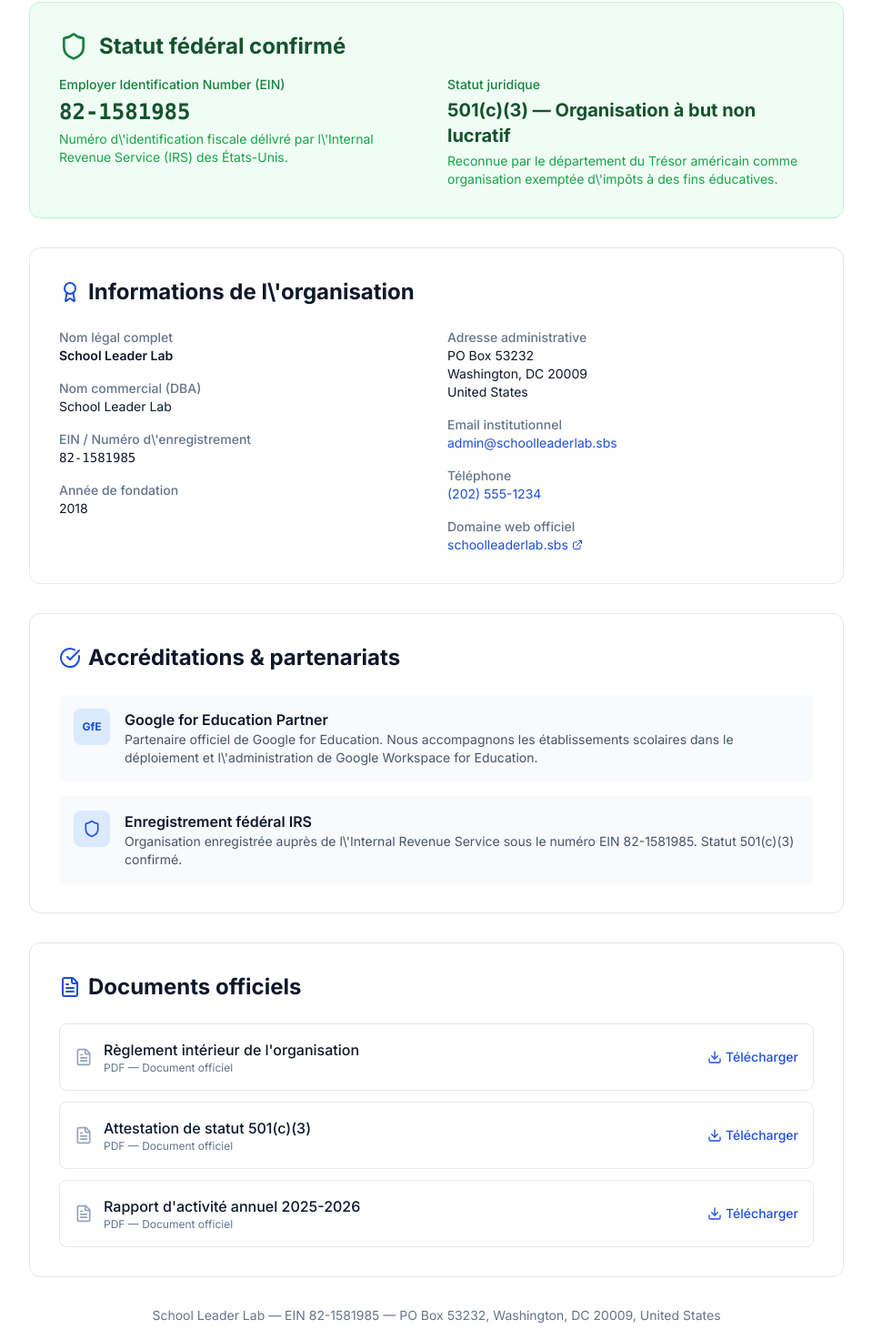
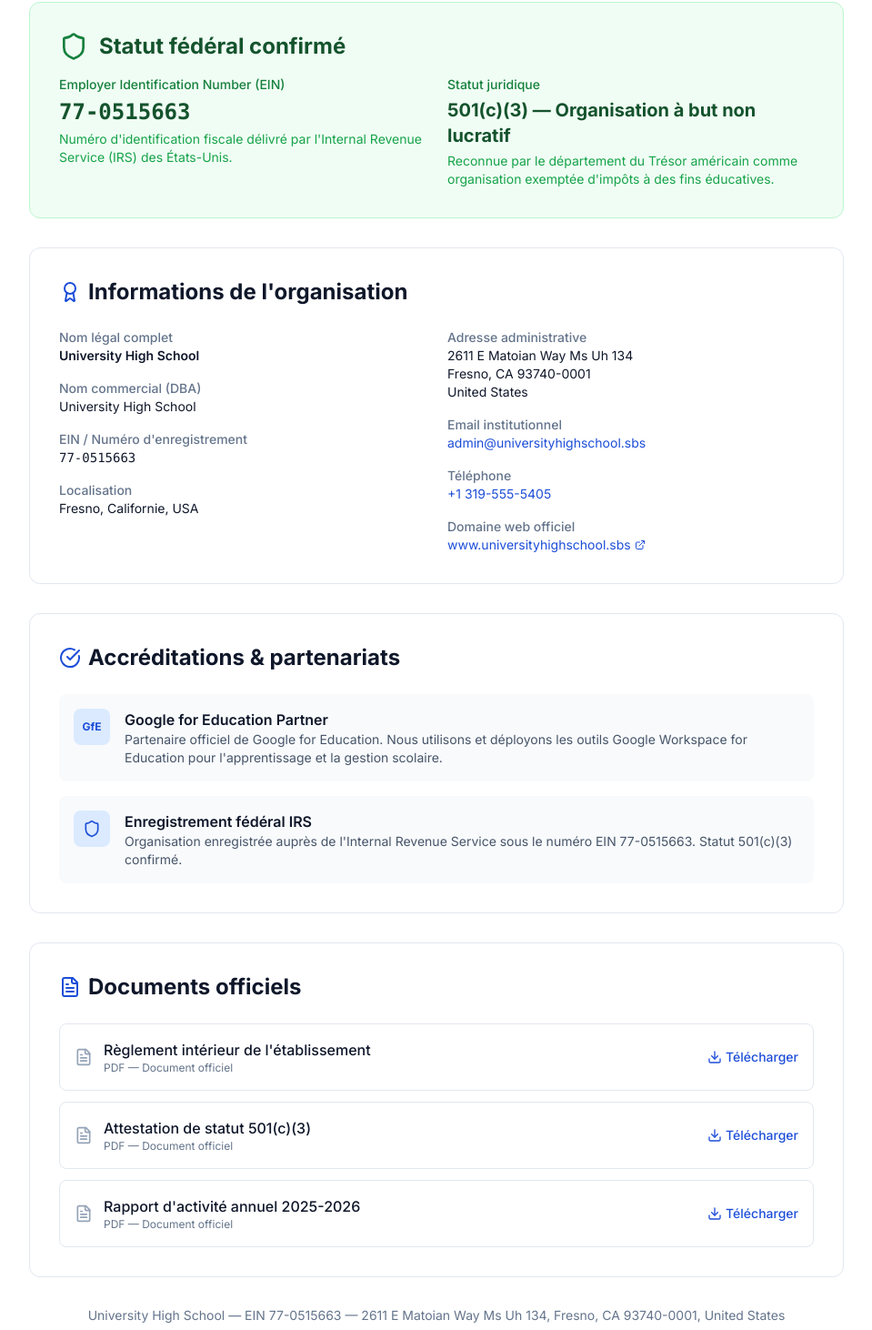
Before and after one commit to irmafiguero199/schoolleaderlab.sbs, a React (Vite) app: page /accreditation in a window 1280 px wide. Shown: the part 438-1900 px from the top of the page at 91% size, without its empty margins (160-1119 px from the left). Built offline with nearby package versions, Linux system fonts and the light colour scheme.

Commit message:
Update Accreditation page for University High School

```diff
--- a/src/pages/Accreditation.jsx
+++ b/src/pages/Accreditation.jsx
@@ -5,13 +5,13 @@
   return (
     <>
       <Helmet>
-        <title>Agrément officiel & Statut légal — School Leader Lab</title>
-        <meta name="description" content="Vérifiez le statut officiel de School Leader Lab. EIN fédéral 82-1581985. Organisation 501(c)(3) enregistrée à Washington, DC. Agrément Google for Education Partner." />
+        <title>Agrément officiel & Statut légal — University High School</title>
+        <meta name="description" content="Vérifiez le statut officiel de University High School. EIN fédéral 77-0515663. Organisation 501(c)(3) enregistrée à Fresno, CA. Agrément Google for Education Partner." />
       </Helmet>
       <div className="bg-primary-900 text-white py-16">
         <div className="container-main px-4 text-center">
           <h1 className="text-4xl md:text-5xl font-bold mb-4">Agrément officiel & Statut légal</h1>
-          <p className="text-primary-100 text-lg max-w-2xl mx-auto">Toutes les informations certifiant le statut officiel et l\'agrément de School Leader Lab.</p>
+          <p className="text-primary-100 text-lg max-w-2xl mx-auto">Toutes les informations certifiant le statut officiel et l'agrément de University High School.</p>
         </div>
       </div>
       <section className="section-padding bg-white">
@@ -22,30 +22,30 @@
               <div className="grid md:grid-cols-2 gap-6">
                 <div>
                   <p className="text-sm text-green-700 font-medium mb-1">Employer Identification Number (EIN)</p>
-                  <p className="text-2xl font-mono font-bold text-green-900">82-1581985</p>
-                  <p className="text-sm text-green-600 mt-1">Numéro d\'identification fiscale délivré par l\'Internal Revenue Service (IRS) des États-Unis.</p>
+                  <p className="text-2xl font-mono font-bold text-green-900">77-0515663</p>
+                  <p className="text-sm text-green-600 mt-1">Numéro d'identification fiscale délivré par l'Internal Revenue Service (IRS) des États-Unis.</p>
                 </div>
                 <div>
                   <p className="text-sm text-green-700 font-medium mb-1">Statut juridique</p>
                   <p className="text-xl font-bold text-green-900">501(c)(3) — Organisation à but non lucratif</p>
-                  <p className="text-sm text-green-600 mt-1">Reconnue par le département du Trésor américain comme organisation exemptée d\'impôts à des fins éducatives.</p>
+                  <p className="text-sm text-green-600 mt-1">Reconnue par le département du Trésor américain comme organisation exemptée d'impôts à des fins éducatives.</p>
                 </div>
               </div>
             </div>
             <div className="bg-white border border-slate-200 rounded-xl p-8 mb-8">
-              <h2 className="text-2xl font-bold text-slate-900 mb-6 flex items-center gap-2"><Award className="w-6 h-6 text-primary-700" />Informations de l\'organisation</h2>
+              <h2 className="text-2xl font-bold text-slate-900 mb-6 flex items-center gap-2"><Award className="w-6 h-6 text-primary-700" />Informations de l'organisation</h2>
               <div className="grid md:grid-cols-2 gap-6 text-sm">
                 <div className="space-y-4">
-                  <div><p className="font-medium text-slate-500">Nom légal complet</p><p className="text-slate-900 font-semibold">School Leader Lab</p></div>
-                  <div><p className="font-medium text-slate-500">Nom commercial (DBA)</p><p className="text-slate-900">School Leader Lab</p></div>
-                  <div><p className="font-medium text-slate-500">EIN / Numéro d\'enregistrement</p><p className="text-slate-900 font-mono">82-1581985</p></div>
-                  <div><p className="font-medium text-slate-500">Année de fondation</p><p className="text-slate-900">2018</p></div>
+                  <div><p className="font-medium text-slate-500">Nom légal complet</p><p className="text-slate-900 font-semibold">University High School</p></div>
+                  <div><p className="font-medium text-slate-500">Nom commercial (DBA)</p><p className="text-slate-900">University High School</p></div>
+                  <div><p className="font-medium text-slate-500">EIN / Numéro d'enregistrement</p><p className="text-slate-900 font-mono">77-0515663</p></div>
+                  <div><p className="font-medium text-slate-500">Localisation</p><p className="text-slate-900">Fresno, Californie, USA</p></div>
                 </div>
                 <div className="space-y-4">
-                  <div><p className="font-medium text-slate-500">Adresse administrative</p><p className="text-slate-900">PO Box 53232<br />Washington, DC 20009<br />United States</p></div>
-                  <div><p className="font-medium text-slate-500">Email institutionnel</p><a href="mailto:admin@schoolleaderlab.sbs" className="text-primary-700 hover:underline">admin@schoolleaderlab.sbs</a></div>
-                  <div><p className="font-medium text-slate-500">Téléphone</p><a href="tel:+12025551234" className="text-primary-700 hover:underline">(202) 555-1234</a></div>
-                  <div><p className="font-medium text-slate-500">Domaine web officiel</p><a href="https://schoolleaderlab.sbs" className="text-primary-700 hover:underline inline-flex items-center gap-1">schoolleaderlab.sbs <ExternalLink className="w-3 h-3" /></a></div>
+                  <div><p className="font-medium text-slate-500">Adresse administrative</p><p className="text-slate-900">2611 E Matoian Way Ms Uh 134<br />Fresno, CA 93740-0001<br />United States</p></div>
+                  <div><p className="font-medium text-slate-500">Email institutionnel</p><a href="mailto:admin@universityhighschool.sbs" className="text-primary-700 hover:underline">admin@universityhighschool.sbs</a></div>
+                  <div><p className="font-medium text-slate-500">Téléphone</p><a href="tel:+13195555405" className="text-primary-700 hover:underline">+1 319-555-5405</a></div>
+                  <div><p className="font-medium text-slate-500">Domaine web officiel</p><a href="https://www.universityhighschool.sbs" className="text-primary-700 hover:underline inline-flex items-center gap-1">www.universityhighschool.sbs <ExternalLink className="w-3 h-3" /></a></div>
                 </div>
               </div>
             </div>
@@ -54,18 +54,18 @@
               <div className="space-y-4">
                 <div className="flex items-start gap-4 p-4 bg-slate-50 rounded-lg">
                   <div className="w-10 h-10 bg-blue-100 rounded-lg flex items-center justify-center shrink-0"><span className="text-blue-700 font-bold text-xs">GfE</span></div>
-                  <div><h3 className="font-semibold text-slate-900">Google for Education Partner</h3><p className="text-sm text-slate-600">Partenaire officiel de Google for Education. Nous accompagnons les établissements scolaires dans le déploiement et l\'administration de Google Workspace for Education.</p></div>
+                  <div><h3 className="font-semibold text-slate-900">Google for Education Partner</h3><p className="text-sm text-slate-600">Partenaire officiel de Google for Education. Nous utilisons et déployons les outils Google Workspace for Education pour l'apprentissage et la gestion scolaire.</p></div>
                 </div>
                 <div className="flex items-start gap-4 p-4 bg-slate-50 rounded-lg">
                   <div className="w-10 h-10 bg-primary-100 rounded-lg flex items-center justify-center shrink-0"><Shield className="w-5 h-5 text-primary-700" /></div>
-                  <div><h3 className="font-semibold text-slate-900">Enregistrement fédéral IRS</h3><p className="text-sm text-slate-600">Organisation enregistrée auprès de l\'Internal Revenue Service sous le numéro EIN 82-1581985. Statut 501(c)(3) confirmé.</p></div>
+                  <div><h3 className="font-semibold text-slate-900">Enregistrement fédéral IRS</h3><p className="text-sm text-slate-600">Organisation enregistrée auprès de l'Internal Revenue Service sous le numéro EIN 77-0515663. Statut 501(c)(3) confirmé.</p></div>
                 </div>
               </div>
             </div>
             <div className="bg-white border border-slate-200 rounded-xl p-8">
               <h2 className="text-2xl font-bold text-slate-900 mb-6 flex items-center gap-2"><FileText className="w-6 h-6 text-primary-700" />Documents officiels</h2>
               <div className="space-y-3">
-                {['Règlement intérieur de l\'organisation','Attestation de statut 501(c)(3)','Rapport d\'activité annuel 2025-2026'].map((doc,i) => (
+                {['Règlement intérieur de l\'établissement','Attestation de statut 501(c)(3)','Rapport d\'activité annuel 2025-2026'].map((doc,i) => (
                   <div key={i} className="flex items-center justify-between p-4 border border-slate-200 rounded-lg hover:border-primary-300 transition-colors">
                     <div className="flex items-center gap-3">
                       <FileText className="w-5 h-5 text-slate-400" />
@@ -77,8 +77,8 @@
               </div>
             </div>
             <div className="mt-8 text-center text-sm text-slate-500">
-              <p>School Leader Lab — EIN 82-1581985 — PO Box 53232, Washington, DC 20009, United States</p>
-              <p className="mt-1">Pour toute vérification de statut, contactez-nous à <a href="mailto:admin@schoolleaderlab.sbs" className="text-primary-700 underline">admin@schoolleaderlab.sbs</a></p>
+              <p>University High School — EIN 77-0515663 — 2611 E Matoian Way Ms Uh 134, Fresno, CA 93740-0001, United States</p>
+              <p className="mt-1">Pour toute vérification de statut, contactez-nous à <a href="mailto:admin@universityhighschool.sbs" className="text-primary-700 underline">admin@universityhighschool.sbs</a></p>
             </div>
           </div>
         </div>
```
